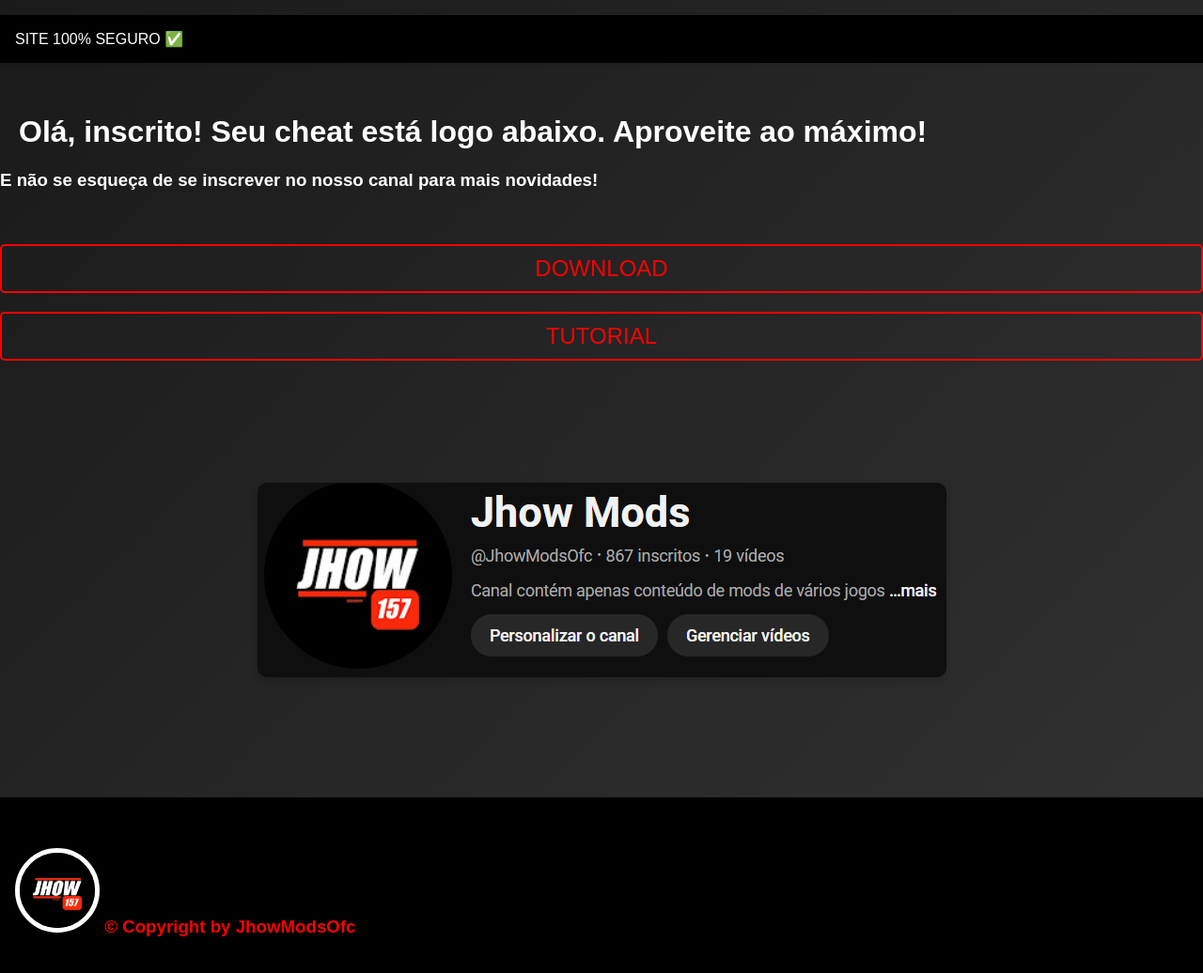
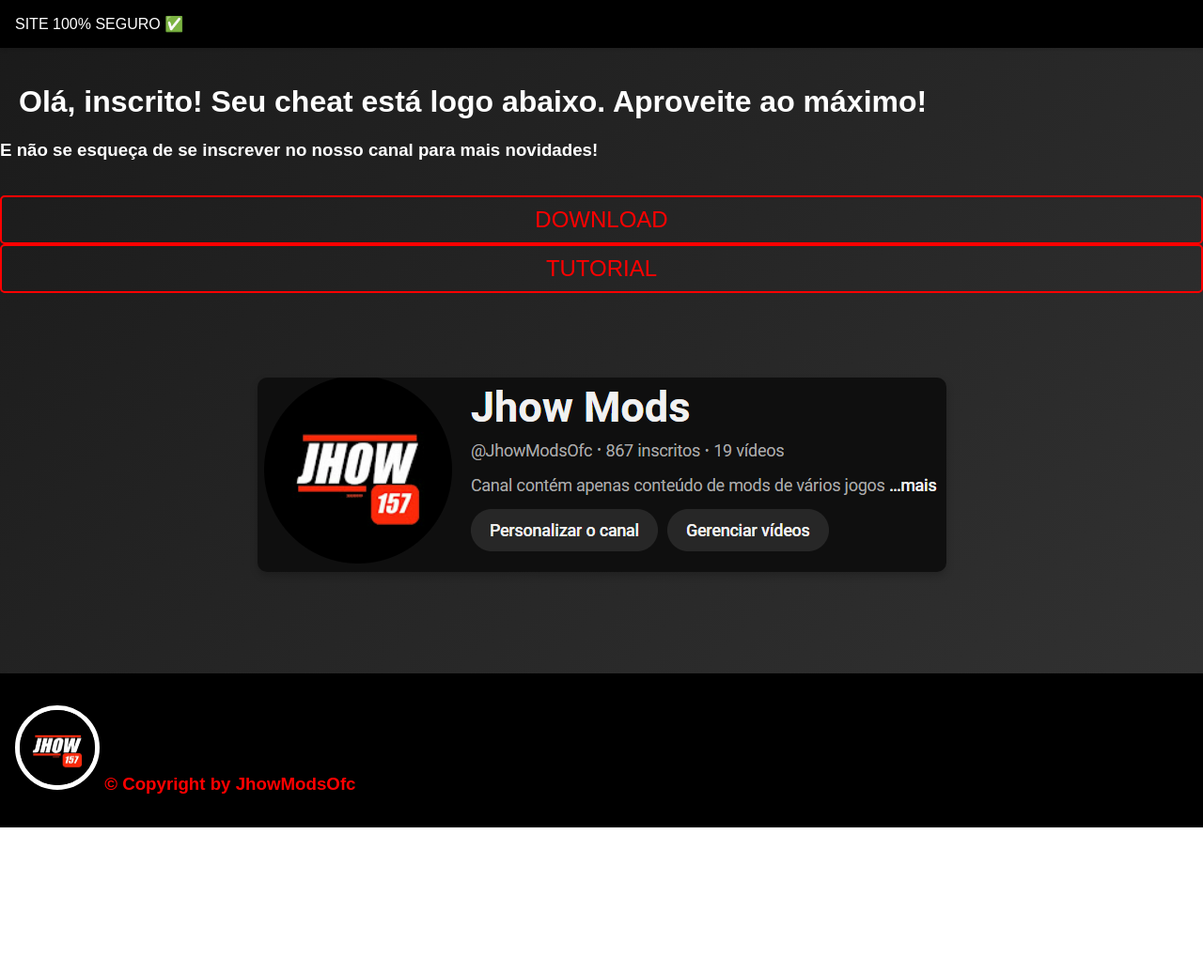
Before and after one commit to Jhon-Fs/JhowModsOfc, a plain HTML site: page download.html in a window 1280 px wide. Shown: the whole page at 94% size. After the commit the page ends 881 px from the top, so only its background shows below. Drawn offline with Linux system fonts and the light colour scheme.

Commit message:
Update styledownload.css

```diff
--- a/CSS/styledownload.css
+++ b/CSS/styledownload.css
@@ -21,6 +21,7 @@ body {
   list-style-type: none; /* Remove marcadores da lista */
   align-items: center; /* Alinha itens verticalmente ao centro */
   padding: 16px; /* Preenchimento interno */
+  margin: 0; /* Remove margens adicionais */
   background-color: #000; /* Fundo preto */
   box-shadow: 0 2px 4px rgba(0, 0, 0, 0.1); /* Sombra sutil */
 }
@@ -37,7 +38,7 @@ body {
 .centro2 {
   display: flex; /* Usando flexbox para centralizar */
   justify-content: center; /* Centraliza horizontalmente */
-  margin: 20px 0; /* Margem vertical */
+  margin: 0; /* Remover margens verticais */
 }
 
 /* Estilo para imagens de perfil */
```
